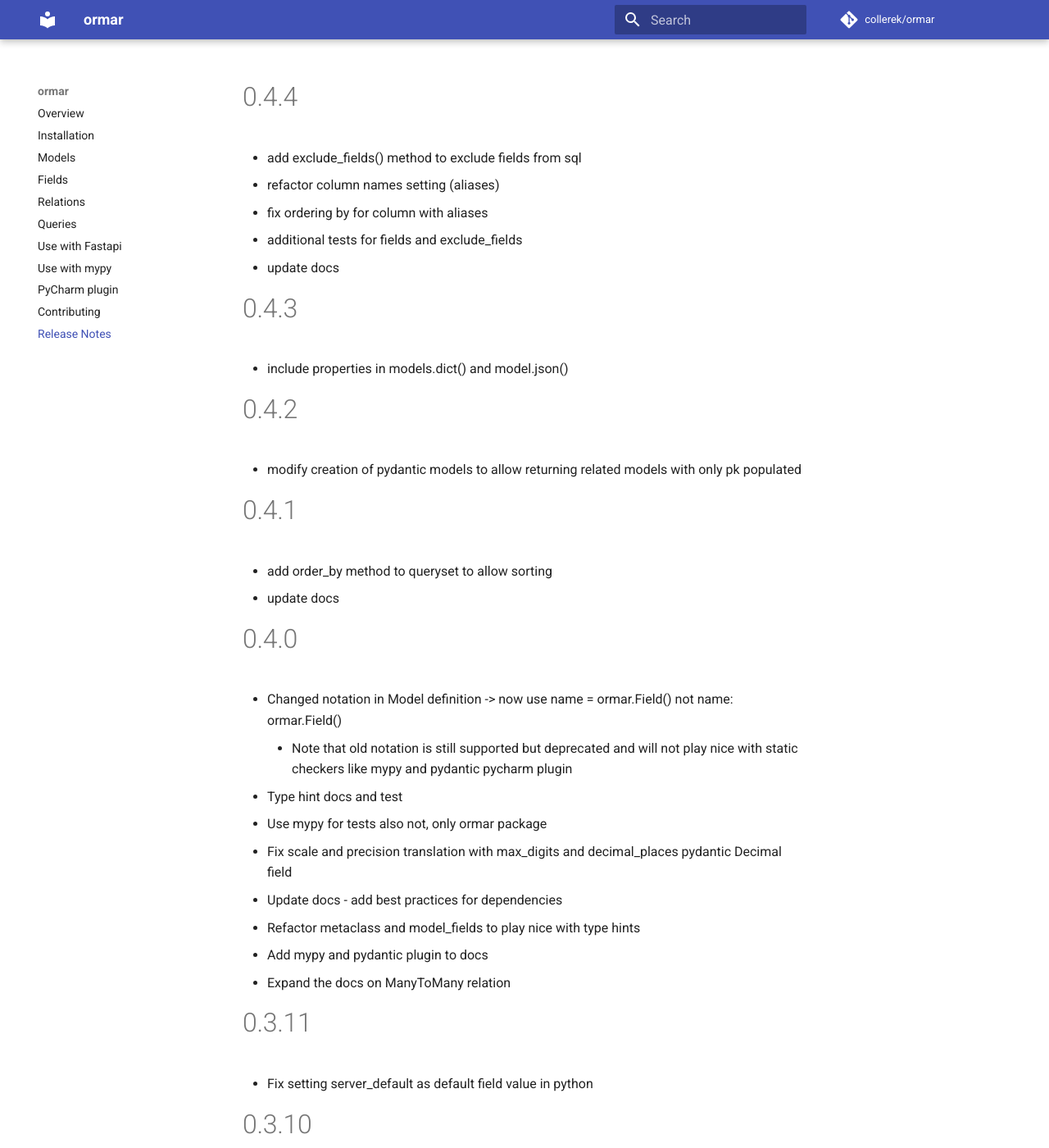
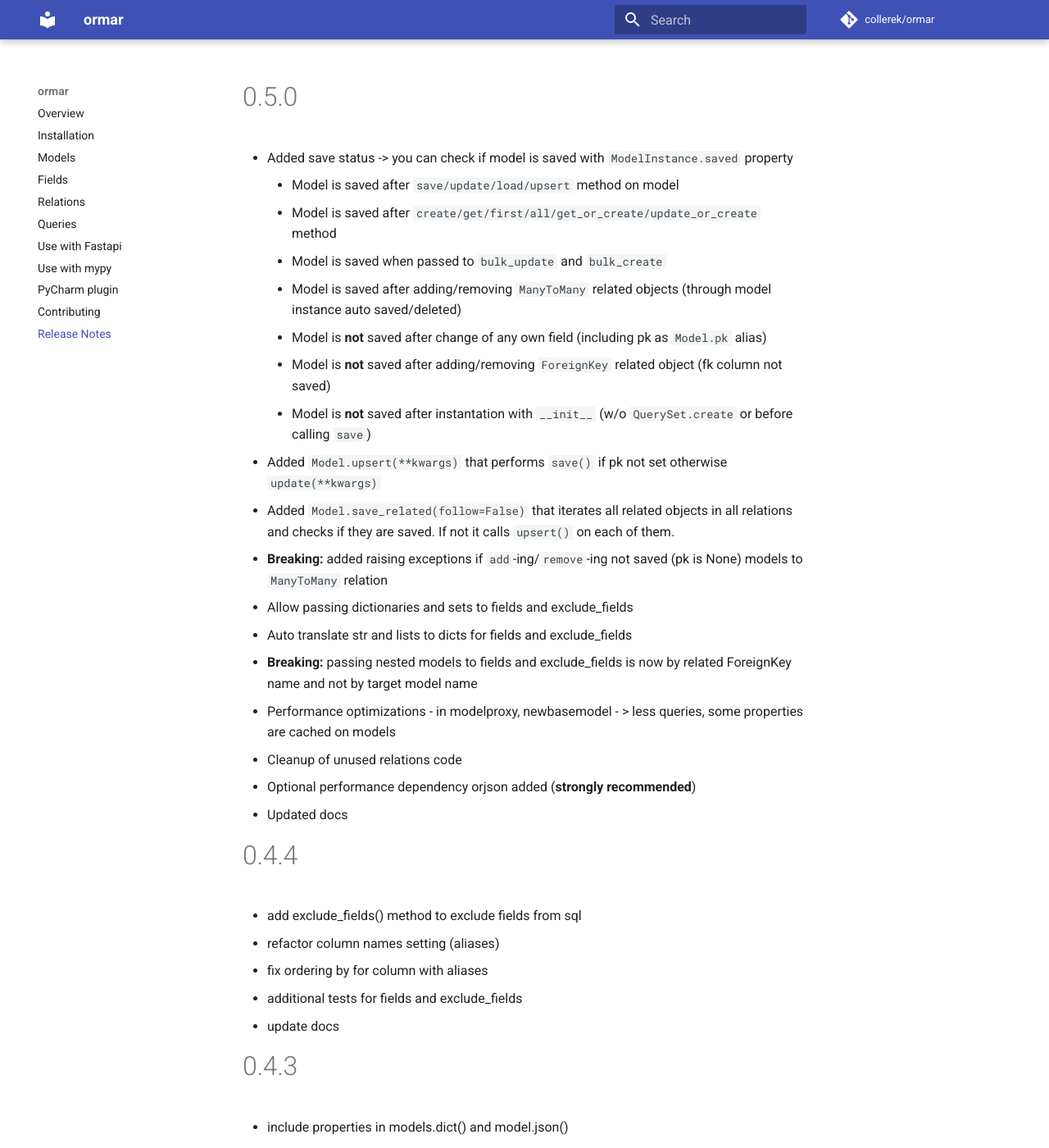
Before and after one commit to collerek/ormar, an MkDocs documentation site: the page built from docs/releases.md, in a window 1280 px wide and 1400 px high. Shown: the whole window at 82% size. Built offline with MkDocs 1.6.1 and Material for MkDocs 9.7.7, drawn with Linux system fonts in a browser that asks for light colours; nearby versions of some CDN libraries; comment, search, counter and statistics services are not loaded.

Commit message:
update relaease docs

```diff
--- a/docs/releases.md
+++ b/docs/releases.md
@@ -1,3 +1,24 @@
+# 0.5.0
+
+* Added save status -> you can check if model is saved with `ModelInstance.saved` property
+    *  Model is saved after `save/update/load/upsert` method on model
+    *  Model is saved after `create/get/first/all/get_or_create/update_or_create` method
+    *  Model is saved when passed to `bulk_update` and `bulk_create`
+    *  Model is saved after adding/removing `ManyToMany` related objects (through model instance auto saved/deleted)
+    *  Model is **not** saved after change of any own field (including pk as `Model.pk` alias)
+    *  Model is **not** saved after adding/removing `ForeignKey` related object (fk column not saved)
+    *  Model is **not** saved after instantation with `__init__` (w/o `QuerySet.create` or before calling `save`)
+*  Added `Model.upsert(**kwargs)` that performs `save()` if pk not set otherwise `update(**kwargs)`
+*  Added `Model.save_related(follow=False)` that iterates all related objects in all relations and checks if they are saved. If not it calls `upsert()` on each of them.
+*  **Breaking:** added raising exceptions if `add`-ing/`remove`-ing not saved (pk is None) models to `ManyToMany` relation
+*  Allow passing dictionaries and sets to fields and exclude_fields
+*  Auto translate str and lists to dicts for fields and exclude_fields
+*  **Breaking:** passing nested models to fields and exclude_fields is now by related ForeignKey name and not by target model name
+*  Performance optimizations - in modelproxy, newbasemodel - > less queries, some properties are cached on models
+*  Cleanup of unused relations code
+*  Optional performance dependency orjson added (**strongly recommended**)
+*  Updated docs
+
 # 0.4.4
 
 *  add exclude_fields() method to exclude fields from sql
```
